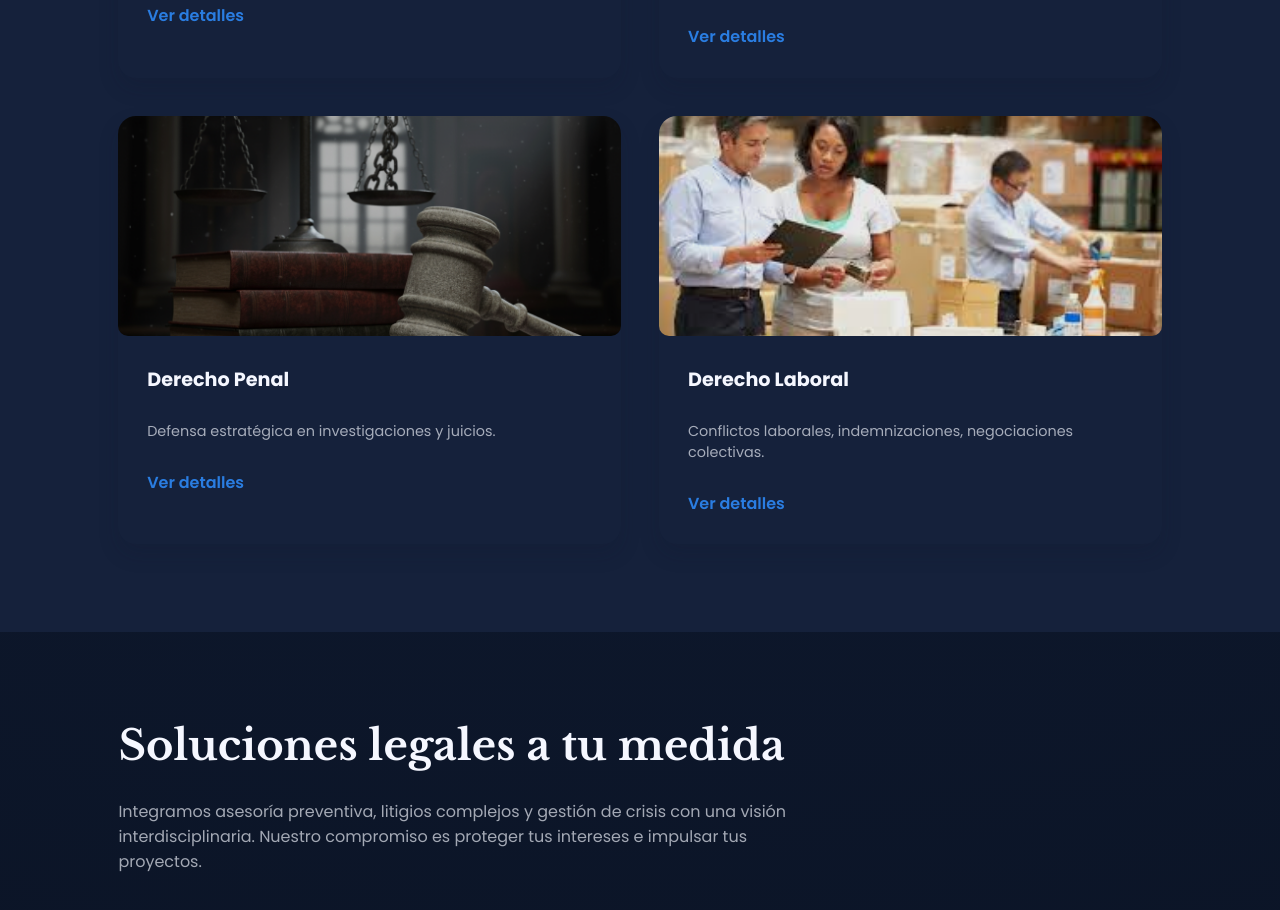
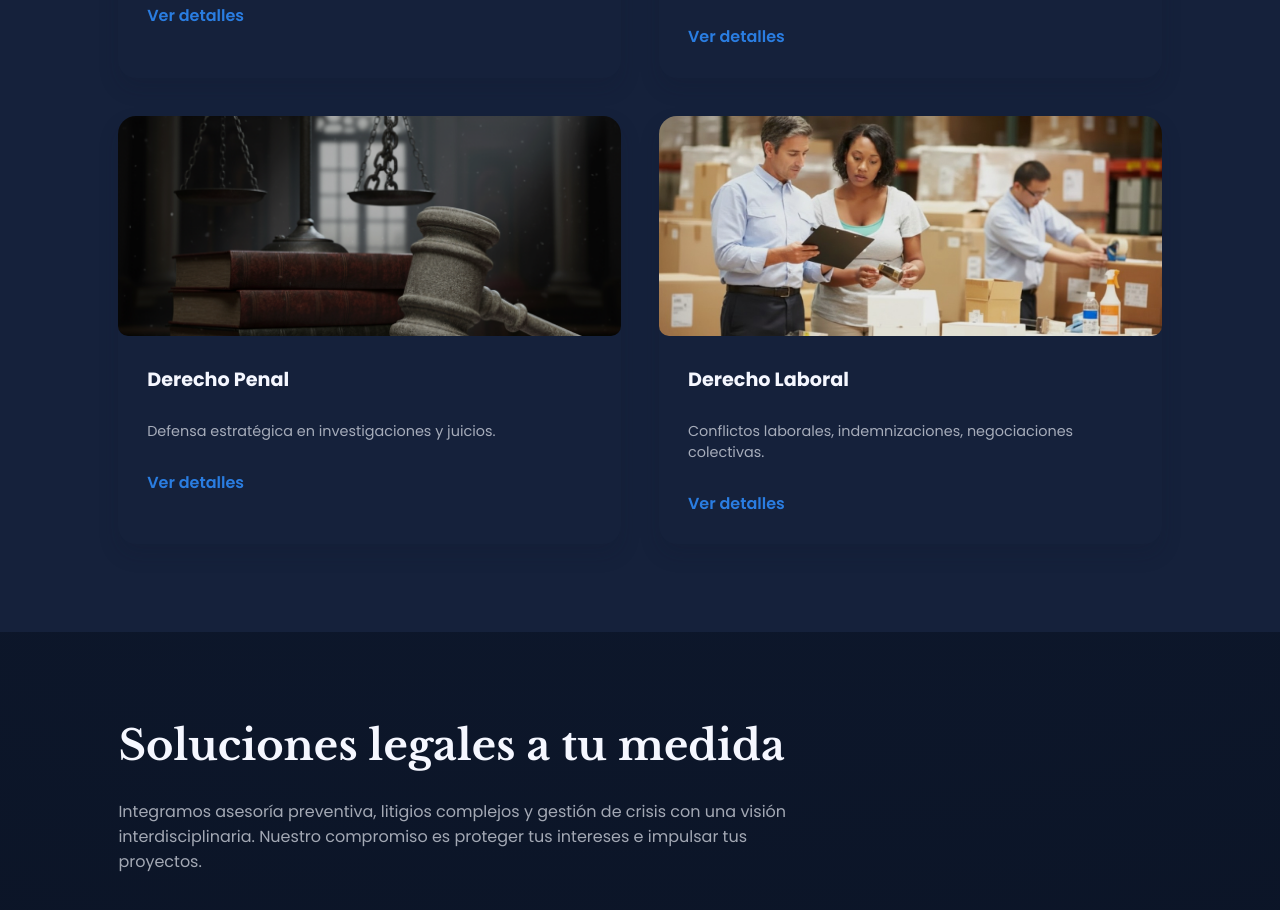
Before and after one commit to jose10Ar/EstudioSarabia, a website built with Vite: page index.html in a window 1280 px wide. Shown: the part 1460-2370 px from the top of the page. Built offline with nearby package versions, Linux system fonts and the light colour scheme.

Commit message:
actualizo fotos

```diff
--- a/index.html
+++ b/index.html
@@ -106,7 +106,7 @@
             </article>
             <article class="practice-card">
               <div class="practice-card__media">
-                <img src="images/DerechoComercial.jpg" alt="Derecho Laboral" />
+                <img src="images/DerechoComercial.jpeg" alt="Derecho Laboral" />
               </div>
               <div class="practice-card__body">
                 <h3 class="practice-card__title">Derecho Laboral</h3>
```
Also changed, not shown: imagenes/banersEstudioAzul.png (deleted), imagenes/collagemoderno-60.webp (deleted), imagenes/collagemoderno.webp (deleted), images/DerechoComercial.jpeg (added), images/DerechoComercial.jpg (deleted), images/Familia1.jpg (added), images/pic01.jpg (deleted), images/pic02.jpg (deleted), images/pic03.jpg (deleted), images/pic04.jpg (deleted), images/pic05.jpg (deleted), images/pic06.jpg (deleted), images/pic07.jpg (deleted), images/pic08.jpg (deleted), 3 more files, 1 other file.
